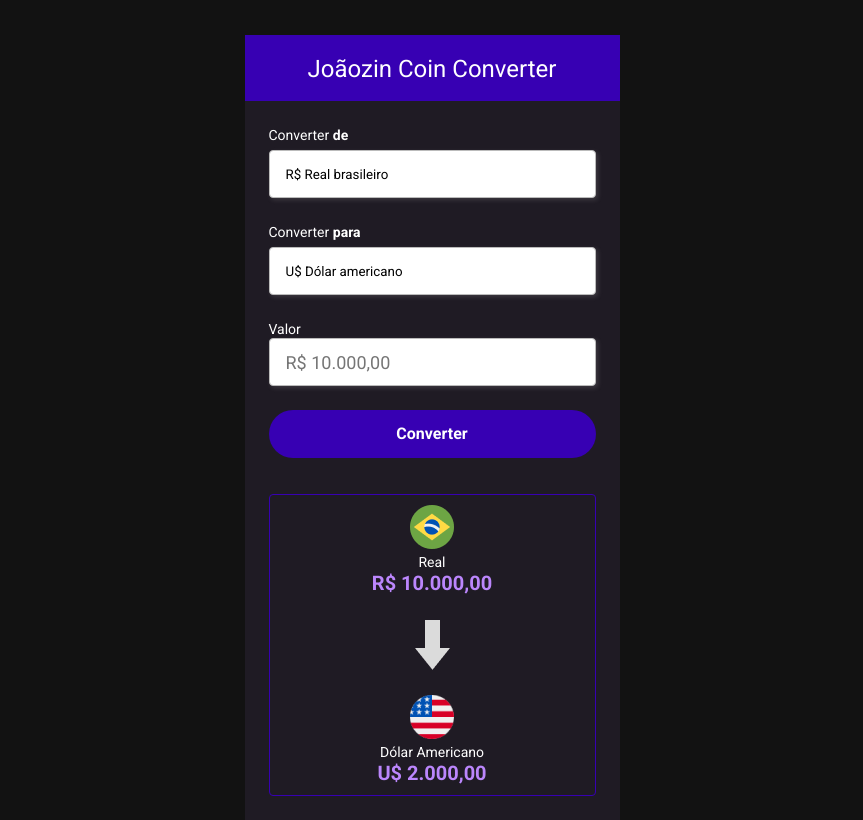
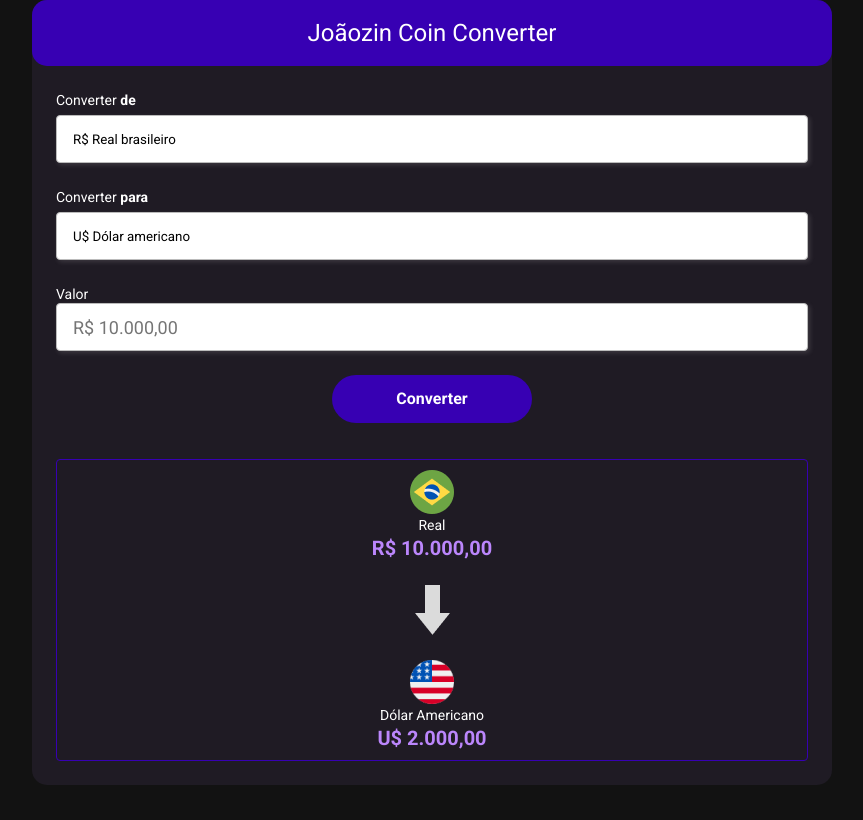
Before and after one commit to akamezerax/currency-converter-project, a plain HTML site: page index.html in a window 1280 px wide. Shown: the whole page, without its empty margins (208-1071 px from the left). Drawn offline with Linux system fonts and the light colour scheme.

Commit message:
modificacoes visuais e em algumas proriedades

```diff
--- a/index.html
+++ b/index.html
@@ -42,7 +42,10 @@
                 <input id="input-coin" placeholder="R$ 10.000,00">
             </label>
 
-            <button id="convert-button" type="button">Converter</button>
+            <div class="botaozin">
+
+                <button id="convert-button" type="button">Converter</button>
+            </div>
 
             <section>
                 <div class="currency-container">
--- a/style.css
+++ b/style.css
@@ -9,18 +9,25 @@
 
 body {
     background-color: #121212;
+    display: flex;
+    justify-content: center;
+    align-items: center;
+    height: -100vh;
 }
 
 .container {
-    width: 375px;
+    width: 800px;
     background-color: #1f1b24;
-    margin: 0 auto;
-    margin-top: 35px;
+    border-radius: 15px;
 }
 
 header {
     background-color: #3700b3;
     height: 66px;
+    display: flex;
+    justify-content: center;
+    align-items: center;
+    border-radius: 15px;
 }
 
 h1 {
@@ -28,8 +35,6 @@ h1 {
     font-weight: 400;
     font-size: 24px;
     line-height: 18px;
-    text-align: center;
-    padding-top: 25px;
 }
 
 main {
@@ -78,12 +83,18 @@ input {
     font-size: 18px;
 }
 
+.botaozin {
+    display: flex;
+    align-items: center;
+    justify-content: center;
+}
+
 button {
     color: #ffffff;
     background: #3700b3;
     border-radius: 25px;
     height: 48px;
-    width: 100%;
+    width: 200px;
     cursor: pointer;
     font-style: normal;
     font-weight: 700;
@@ -105,11 +116,18 @@ button:active {
 section {
     border: 1px solid #3700b3;
     border-radius: 4px;
+    display: flex;
+    flex-direction: column;
+    align-items: center;
+    gap: 15px;
 }
 
 .currency-container {
-    text-align: center;
     padding: 10px;
+    display: flex;
+    flex-direction: column;
+    align-items: center;
+    gap: 2px;
 }
 
 .currency-name {
@@ -126,6 +144,4 @@ section {
 }
 
 .arrow-img {
-    margin: 15px auto;
-    display: block;
 }
```
